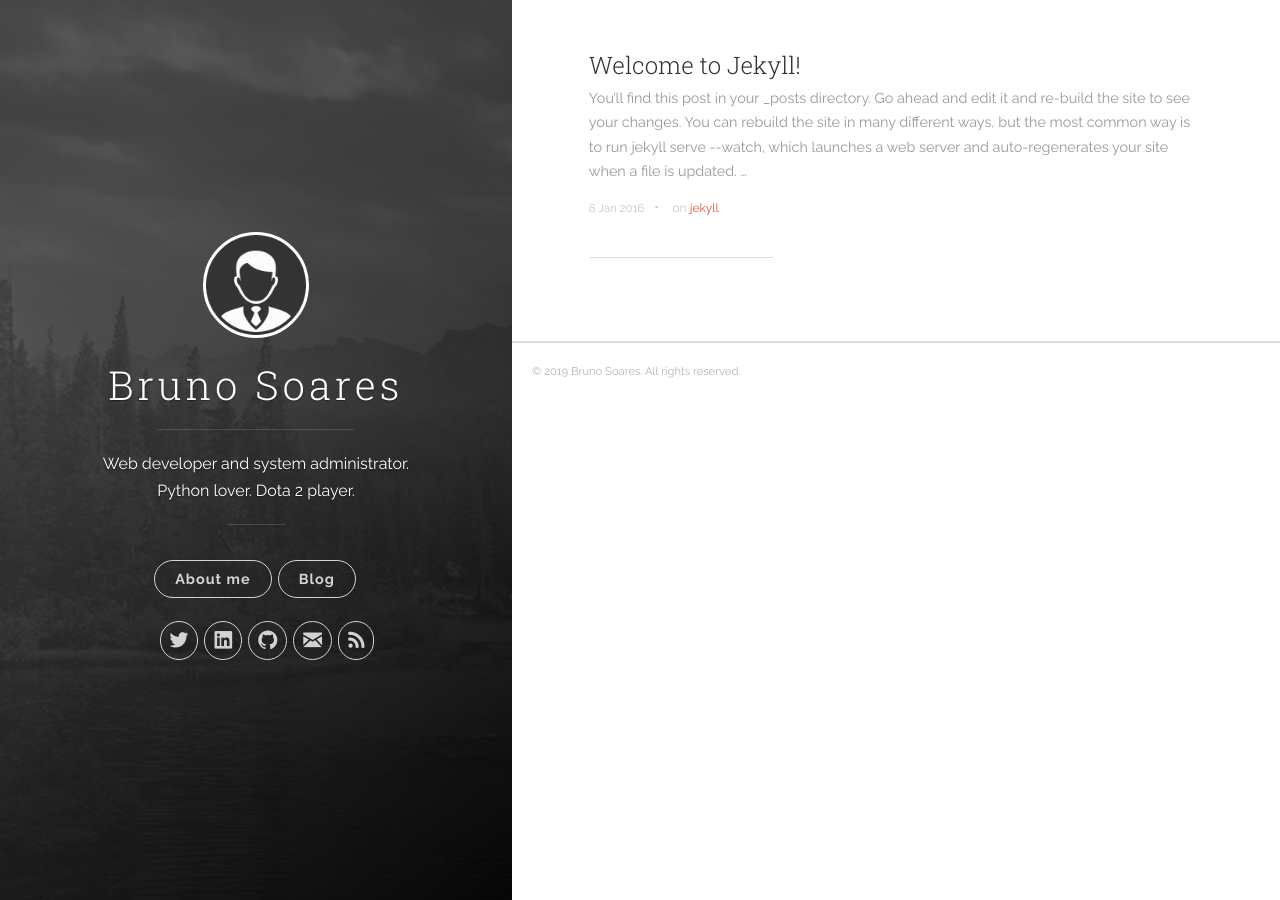
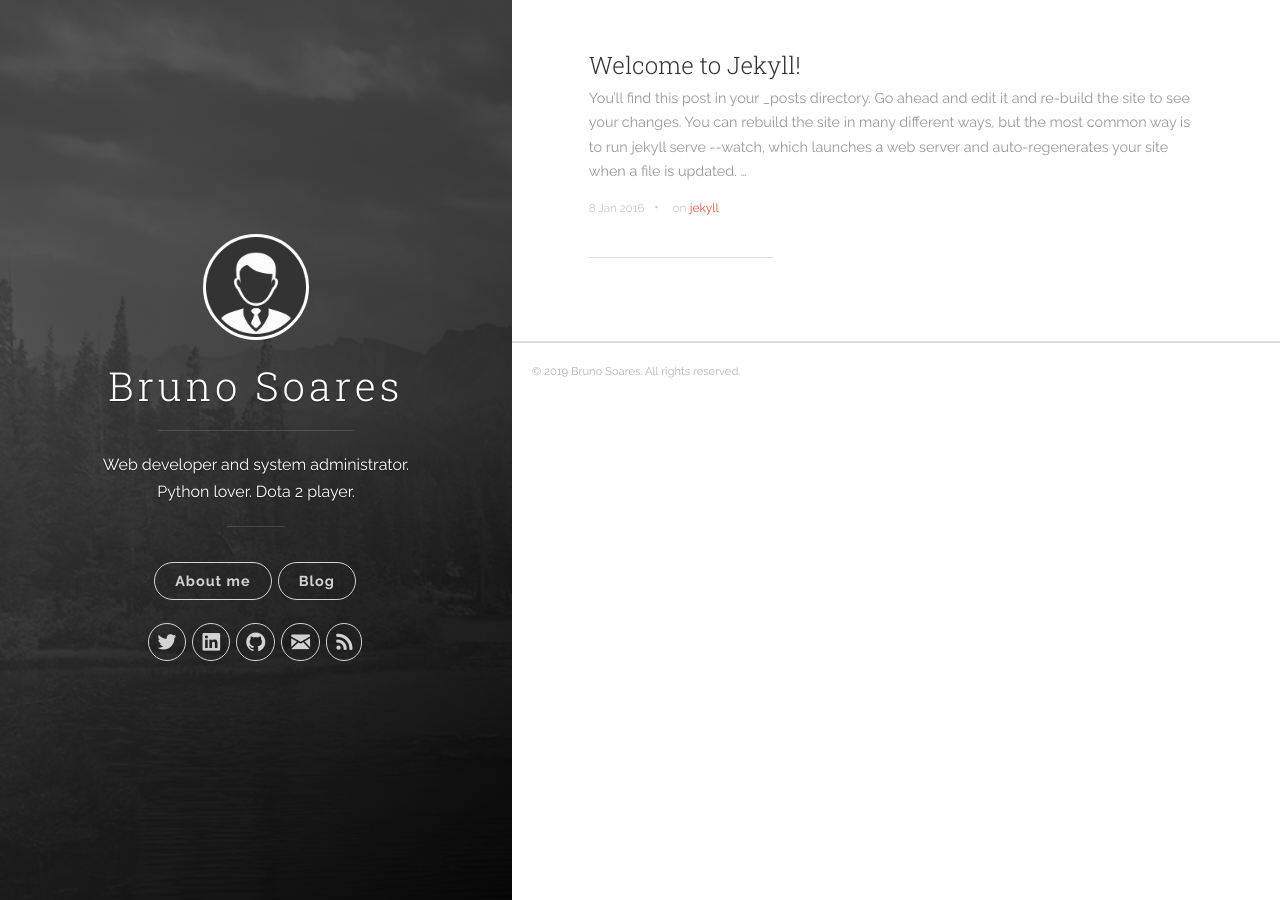
Before and after one commit to bratomes/bratomes.github.io, a Jekyll site: the page built from index.html, in a window 1280 px wide. Built offline with Jekyll 4.4.1, drawn with Linux system fonts in a browser that asks for light colours; the list of posts is cut into pages by our own code.

Commit message:
Add display: grid to navigations

```diff
--- a/_sass/uno.scss
+++ b/_sass/uno.scss
@@ -1388,8 +1388,12 @@
 			border-color: #FFF;
 			opacity: 1; }
 
+cover-navigation--primary {
+	display: grid;
+}
+
 .navigation--social {
-	margin-left: 1.5em; }
+	display: grid; }
 	.navigation--social a {
 		padding: 6px 8px 6px 9px; }
 		.navigation--social a .label {
```
